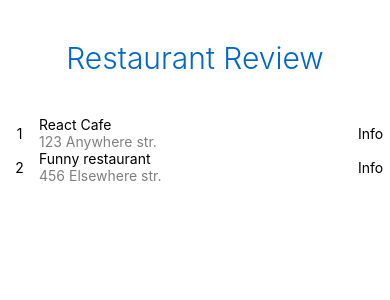
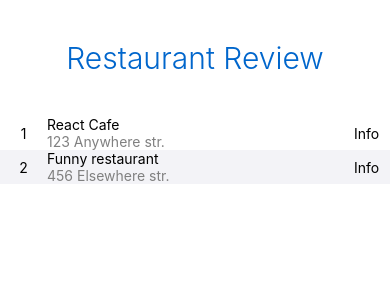
Before and after one commit to sshest/restaurant-review-react-native-app, a React Native app: screen / in a window 390 px wide. Shown: the top 300 px of the page. Built offline with nearby package versions, Linux system fonts and the light colour scheme.

Commit message:
Style component with StyleSheet

```diff
--- a/App.js
+++ b/App.js
@@ -1,6 +1,6 @@
 import React, {Component} from 'react';
 
-import { Text, View } from 'react-native';
+import { StyleSheet, Text, View } from 'react-native';
 
 const restaurants = [{
     name: 'React Cafe', address: '123 Anywhere str.'
@@ -15,39 +15,25 @@ export default class App extends Component {
       <View style={{
           flex: 1
       }}>
-        <Text style={{
-            padding: 40,
-            fontSize: 30,
-            textAlign: 'center',
-            color: '#0066CC',
-            fontWeight: '300'
-        }}>Restaurant Review</Text>
+        <Text style={styles.header}>Restaurant Review</Text>
           {
               restaurants.map((place, index) => {
                   return (
                       <View key={place.name}
-                      style={{
-                          flexDirection: 'row'
-                      }}>
-                          <View style={{
-                              flex:1,
-                              alignItems: 'center',
-                              justifyContent: 'center'
-                          }}>
+                      style={[
+                          styles.row,
+                          {
+                              backgroundColor: index % 2 === 0 ? 'white': '#F3F3F7'
+                          }
+                      ]}>
+                          <View style={styles.edges}>
                               <Text>{index + 1}</Text>
                           </View>
-                          <View style={{
-                              flexDirection:'column',
-                              flex: 8
-                          }}>
+                          <View style={styles.nameAddress}>
                               <Text>{place.name}</Text>
-                              <Text style={{color: 'grey'}}>{place.address}</Text>
+                              <Text style={styles.addressText}>{place.address}</Text>
                           </View>
-                          <View style={{
-                              flex:1,
-                              alignItems: 'center',
-                              justifyContent: 'center'
-                          }}><Text>Info</Text>
+                          <View style={styles.edges}><Text>Info</Text>
                           </View>
                       </View>
                   )
@@ -57,3 +43,29 @@ export default class App extends Component {
     );
   }
 }
+
+const styles = StyleSheet.create({
+    header: {
+        padding: 40,
+        fontSize: 30,
+        textAlign: 'center',
+        color: '#0066CC',
+        fontWeight: '300'
+    },
+    row: {
+        flexDirection: 'row'
+    },
+    edges: {
+        flex:1,
+        alignItems: 'center',
+        justifyContent: 'center',
+        padding: 5
+    },
+    nameAddress: {
+        flexDirection:'column',
+        flex: 8
+    },
+    addressText: {
+        color: 'grey'
+    }
+});
```
